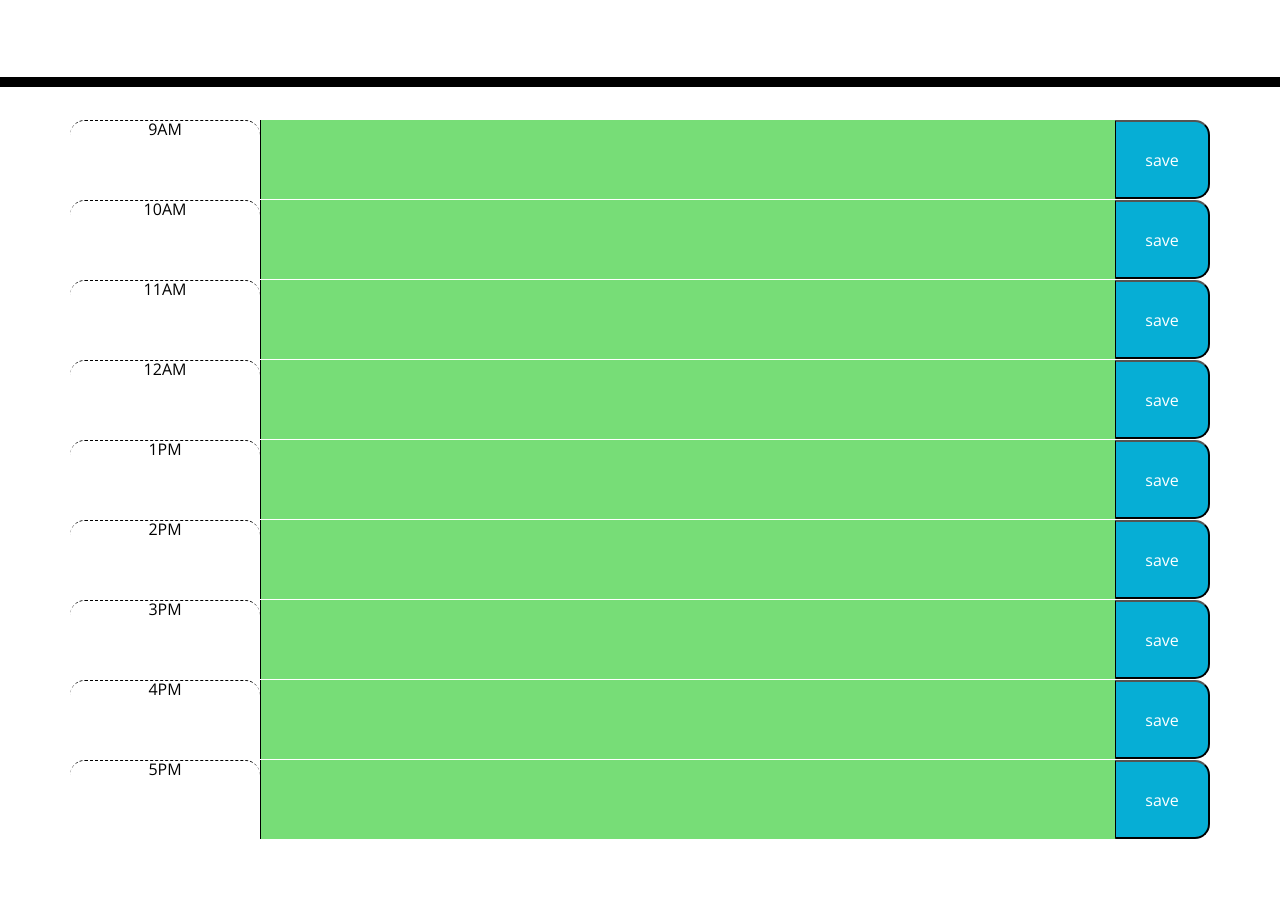
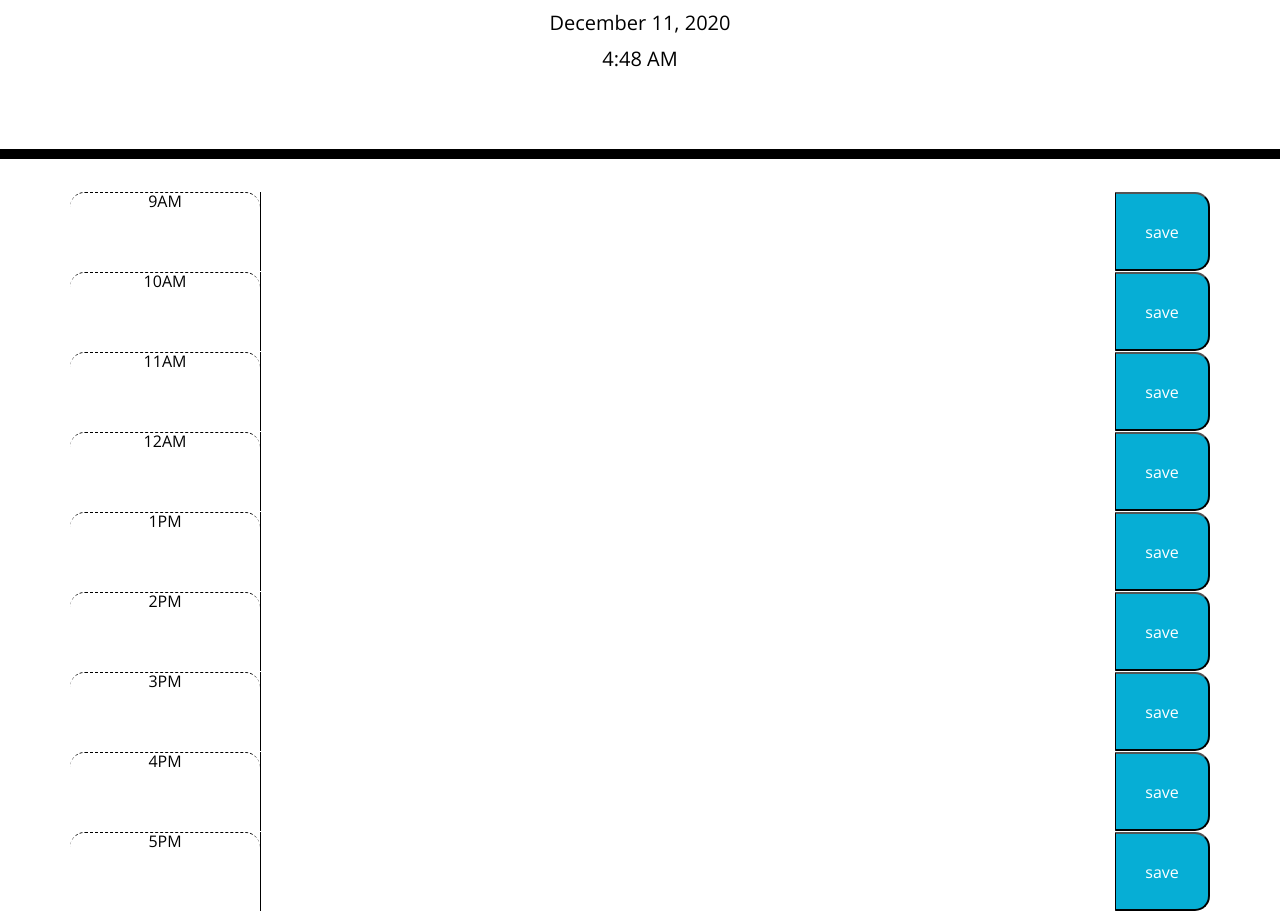
Before and after one commit to jenryval/Simple-Day-Planner, a plain HTML site: page index.html in a window 1280 px wide. Shown: the part 181-1092 px from the top of the page. Before the commit the page ends 1020 px from the top, so only its background shows below. Drawn offline with nearby package versions, Linux system fonts and the light colour scheme.

Commit message:
added variables and curent time and date

```diff
--- a/index.html
+++ b/index.html
@@ -27,57 +27,59 @@
       <h1 class="display-3">Work Day Scheduler</h1>
       <p class="lead">A simple calendar app for scheduling your work day</p>
       <p id="currentDay" class="lead"></p>
+      <p id="currentTime" class="lead"></p>
     </header>
     <div class="container">
       <!-- Timeblocks go here -->
       <div class="row">
         <div class="col-2 hour time-block">9AM</div>
-        <textarea class="col-9 description textarea past present future" ></textarea>
+        <textarea id="nine" class="col-9 description textarea" ></textarea>
         <button class="col-1 saveBtn">save</button>
       </div>
       <div class="row">
         <div class="col-2 hour time-block">10AM</div>
-        <textarea class="col-9 description textarea past present future"></textarea>
+        <textarea id="ten" class="col-9 description textarea"></textarea>
         <button class="col-1 saveBtn">save</button>
       </div>
       <div class="row">
         <div class="col-2 hour time-block">11AM</div>
-        <textarea class="col-9 description textarea past present future" ></textarea>
+        <textarea id="11" class="col-9 description textarea"></textarea>
         <button class="col-1 saveBtn">save</button>
       </div>
       <div class="row">
         <div class="col-2 hour time-block">12AM</div>
-        <textarea class="col-9 description textarea past present future"></textarea>
+        <textarea id="twelve" class="col-9 description textarea"></textarea>
         <button class="col-1 saveBtn">save</button>
       </div>
       <div class="row">
         <div class="col-2 hour time-block">1PM</div>
-        <textarea class="col-9 description textarea past present future" ></textarea>
+        <textarea id="one" class="col-9 description textarea"></textarea>
         <button class="col-1 saveBtn">save</button>
       </div>
       <div class="row">
         <div class="col-2 hour time-block">2PM</div>
-        <textarea class="col-9 description textarea past present future" ></textarea>
+        <textarea id="two" class="col-9 description textarea" ></textarea>
         <button class="col-1 saveBtn">save</button>
       </div>
       <div class="row">
         <div class="col-2 hour time-block">3PM</div>
-        <textarea class="col-9 description textarea past present future" ></textarea>
+        <textarea id="three" class="col-9 description textarea" ></textarea>
         <button class="col-1 saveBtn">save</button>
       </div>
       <div class="row">
         <div class="col-2 hour time-block">4PM</div>
-        <textarea class="col-9 description textarea past present future" ></textarea>
+        <textarea id="four" class="col-9 description textarea" ></textarea>
         <button class="col-1 saveBtn">save</button>
       </div>
       <div class="row">
         <div class="col-2 hour time-block">5PM</div>
-        <textarea class="col-9 description textarea past present future" ></textarea>
+        <textarea id="five" class="col-9 description textarea" ></textarea>
         <button class="col-1 saveBtn">save</button>
       </div>
 
      </div>
     <script src="https://cdnjs.cloudflare.com/ajax/libs/jquery/3.2.1/jquery.min.js"></script>
     <script src="https://cdnjs.cloudflare.com/ajax/libs/moment.js/2.24.0/moment.min.js"></script>
+    <script src="script.js"></script>
   </body>
 </html>
--- a/script.js
+++ b/script.js
@@ -1,5 +1,12 @@
-moment(Date);
-$("#currentDay").text(moment().format('dddd MMMM Do YYYY, h:mm a'));
-var currentTime = moment();
-currentTime = currentTime.startOf("hour");
-var beforeTime = moment().startOf('day').add(9, "hours");
+var currentDay = moment().format('LL');
+var currentTime = moment().format('LT');
+var startDay = moment().startOf('hour');
+var currentHour = currentTime.split(':')[0]
+var allHours = ['9', '10', '11', '12', '1', '2', '3', '4', '5']
+console.log(currentHour)
+console.log('time', currentTime, typeof(currentTime))
+
+// display current date
+$("#currentDay").text(currentDay)
+// display current time
+$("#currentTime").text(currentTime)
```
